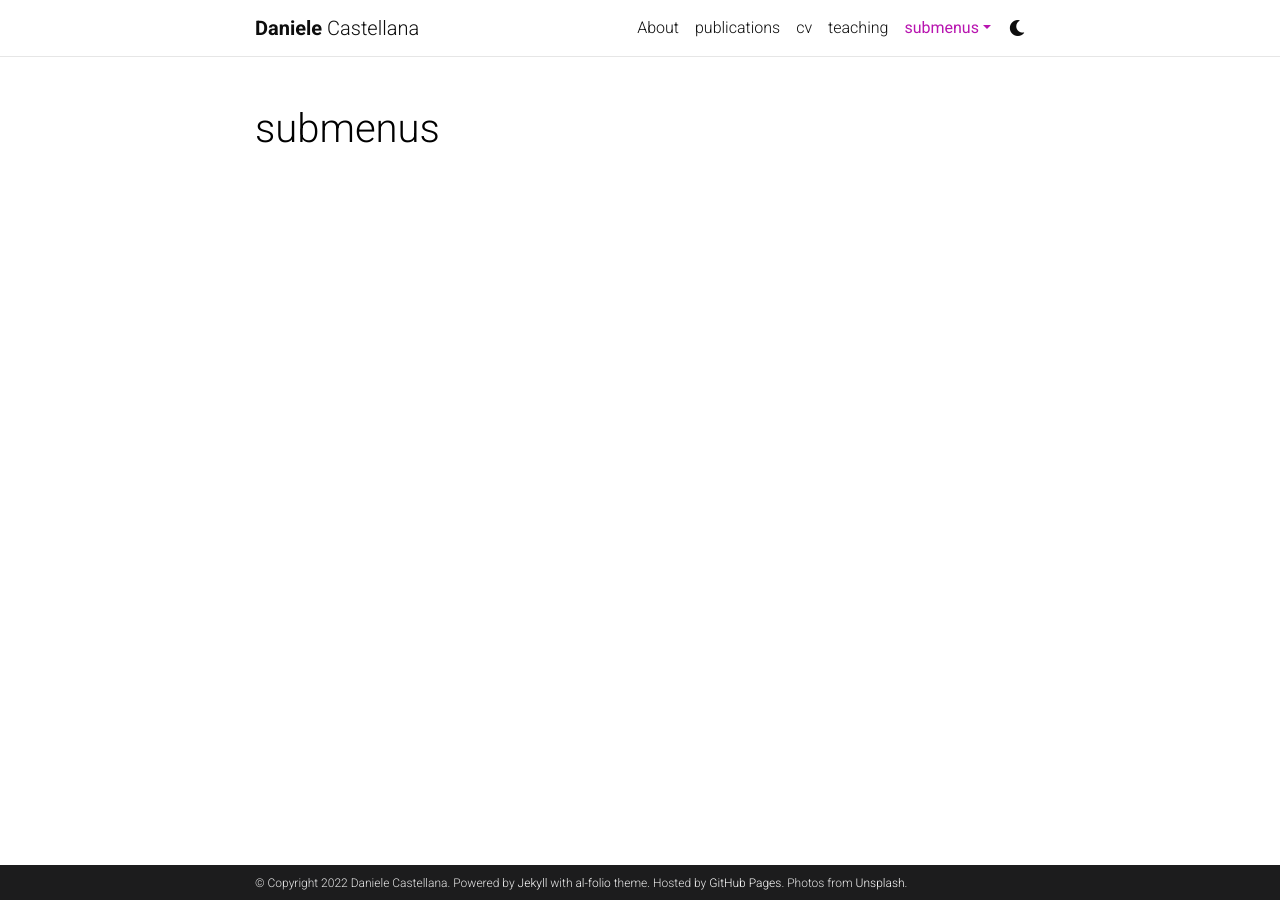
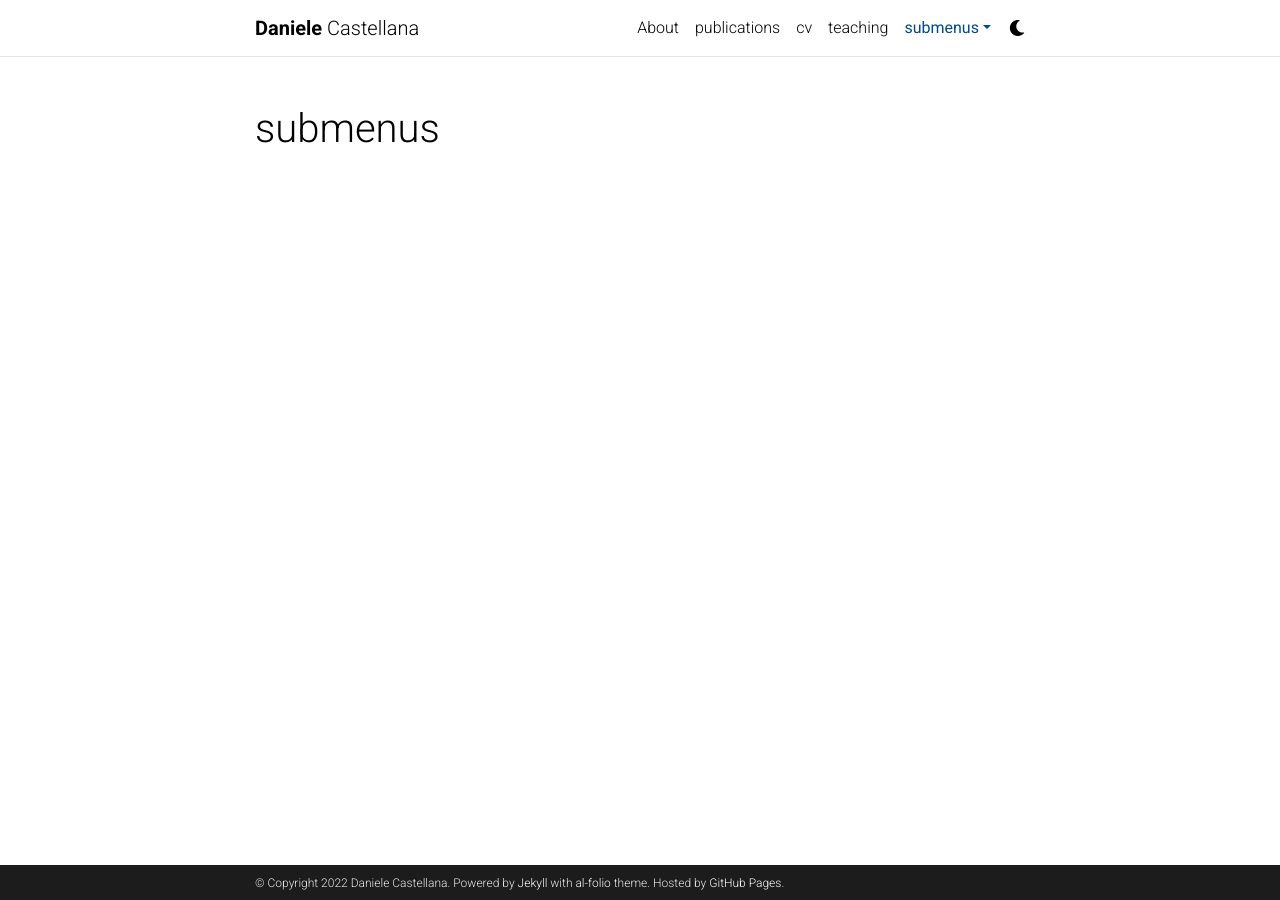
Before and after one commit to danielecastellana22/danielecastellana22.github.io, a Jekyll site: the page built from _pages/dropdown.md, in a window 1280 px wide. Built offline with Jekyll 4.4.1, drawn with Linux system fonts in a browser that asks for light colours; full-size pictures stand in for the smaller copies a plugin makes; comment, search, counter and statistics services are not loaded; a style sheet for code colours, icons or effects is not loaded.

Commit message:
Solves papers/color issues

```diff
--- a/_config.yml
+++ b/_config.yml
@@ -7,12 +7,10 @@ first_name: Daniele
 middle_name:
 last_name: Castellana
 email: daniele.castellana@unifi.it
-description: > # the ">" symbol means to ignore newlines until "footer_text:"
-  A simple, whitespace theme for academics. Based on [*folio](https://github.com/bogoli/-folio) design.
+description: Daniele Castellana academic website
 footer_text: >
   Powered by <a href="https://jekyllrb.com/" target="_blank">Jekyll</a> with <a href="https://github.com/alshedivat/al-folio">al-folio</a> theme.
   Hosted by <a href="https://pages.github.com/" target="_blank">GitHub Pages</a>.
-  Photos from <a href="https://unsplash.com" target="_blank">Unsplash</a>.
 keywords: jekyll, jekyll-theme, academic-website, portfolio-website  # add your own keywords or leave empty
 
 lang: en # the language of your site (for example: en, fr, cn, ru, etc.)
--- a/_sass/_base.scss
+++ b/_sass/_base.scss
@@ -140,7 +140,7 @@ blockquote {
   box-shadow: none;
   border-bottom: 1px solid var(--global-divider-color);
   background-color: var(--global-bg-color);
-  opacity: 0.95;
+  opacity: 1;
 }
 .navbar .dropdown-menu {
   background-color: var(--global-bg-color);
--- a/_sass/_themes.scss
+++ b/_sass/_themes.scss
@@ -4,11 +4,11 @@
 
 :root {
   --global-bg-color: #{$white-color};
-  --global-code-bg-color: #{$code-bg-color-light};
+  --global-code-bg-color: #{$pantone301};
   --global-text-color: #{$black-color};
   --global-text-color-light: #{$grey-color};
-  --global-theme-color: #{$purple-color};
-  --global-hover-color: #{$purple-color};
+  --global-theme-color: #{$pantone301};
+  --global-hover-color: #{$pantone301};
   --global-footer-bg-color: #{$grey-color-dark};
   --global-footer-text-color: #{$grey-color-light};
   --global-footer-link-color: #{$white-color};
@@ -33,9 +33,9 @@
   }
 }
 
-html[data-theme='dark'] {
-  --global-bg-color: #{$grey-color-dark};
-  --global-code-bg-color: #{$code-bg-color-dark};
+html[data-theme='dark']  {
+  --global-bg-color: #{$pantone301-dark};
+  --global-code-bg-color: #{$pantone301-dark};
   --global-text-color: #{$grey-color-light};
   --global-text-color-light: #{$grey-color-light};
   --global-theme-color: #{$cyan-color};
@@ -44,8 +44,8 @@ html[data-theme='dark'] {
   --global-footer-text-color: #{$grey-color-dark};
   --global-footer-link-color: #{$black-color};
   --global-distill-app-color: #{$grey-color-light};
-  --global-divider-color: #424246;
-  --global-card-bg-color: #{$grey-900};
+  --global-divider-color:#{$grey-color-light};
+  --global-card-bg-color: #{$pantone301-dark};
 
   .fa-sun {
     padding-left: 10px;
--- a/_sass/_variables.scss
+++ b/_sass/_variables.scss
@@ -5,7 +5,7 @@
 
 //my Color
 $pantone301:          #004b87 !default;
-$pantone301-dark:     darken($pantone301, 25%);
+$pantone301-dark:     #001e36 !default;
 
 // Colors
 $red-color:           #FF3636 !default;
@@ -33,9 +33,3 @@ $grey-900:            #212529;
 
 $white-color: #ffffff !default;
 $black-color: #000000 !default;
-
-
-// Theme colors
-
-$code-bg-color-light:     $pantone301;
-$code-bg-color-dark:      $pantone301-dark;
```
Also changed, not shown: _pages/publications.md (+1 -1 lines).
